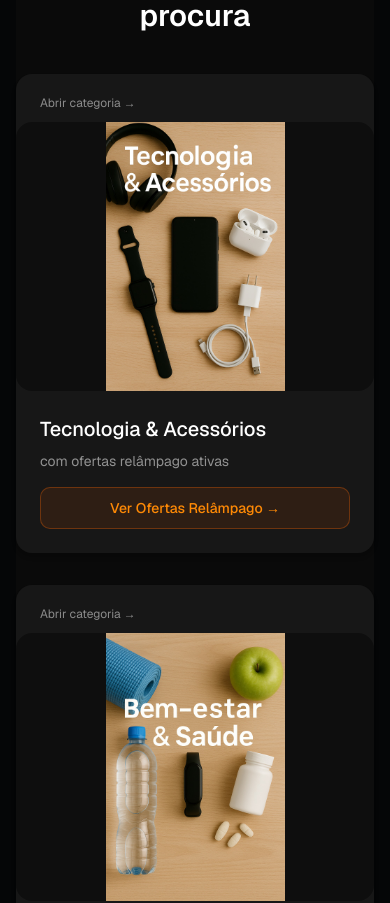
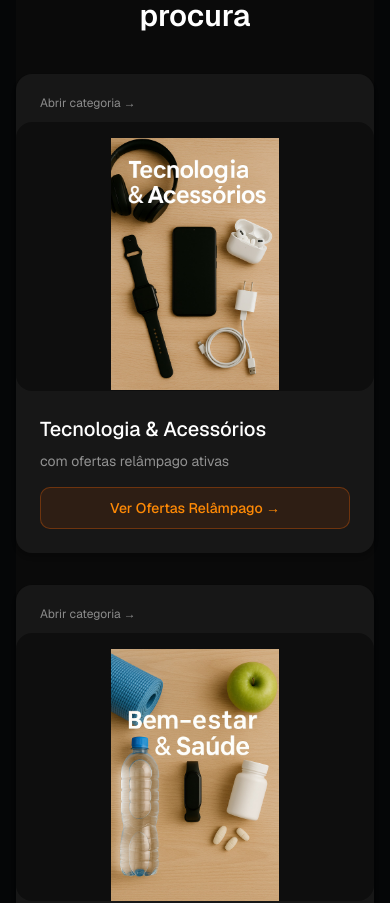
Before and after one commit to tetelpontocom/SHBYTETELPONTOCOM, a Next.js app: page / in a window 390 px wide. Shown: the part 1020-1923 px from the top of the page. Built offline with nearby package versions, Linux system fonts and the light colour scheme.

Commit message:
Update categorias-shopping.tsx

```diff
--- a/components/categorias-shopping.tsx
+++ b/components/categorias-shopping.tsx
@@ -59,7 +59,7 @@ export default function CategoriasShopping() {
                       <span className="text-xs text-white/50">Abrir categoria →</span>
                     </div>
 
-                    <div className="relative w-full aspect-[4/3] rounded-2xl overflow-hidden bg-black/40 flex items-center justify-center">
+                    <div className="relative w-full aspect-[4/3] rounded-2xl overflow-hidden bg-black/40 flex md:items-center md:justify-center items-start justify-center pt-4 md:pt-0">
                       <img
                         src={cat.imagem || "/placeholder.svg"}
                         alt={cat.nome}
```
